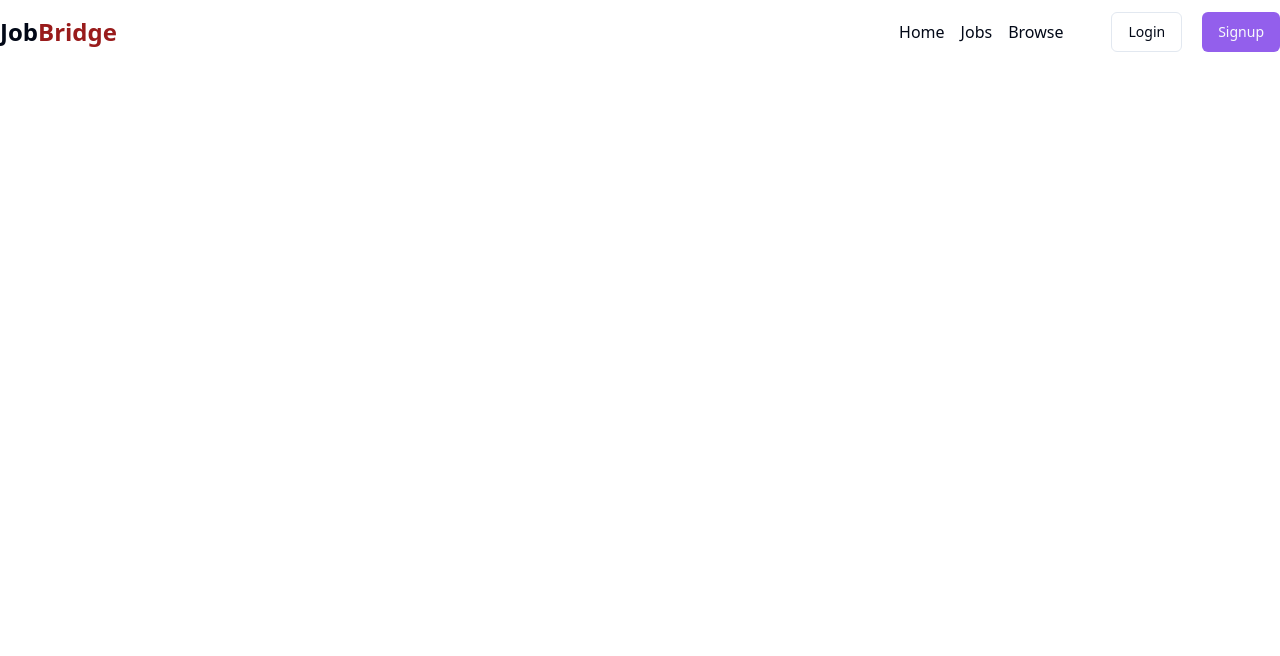
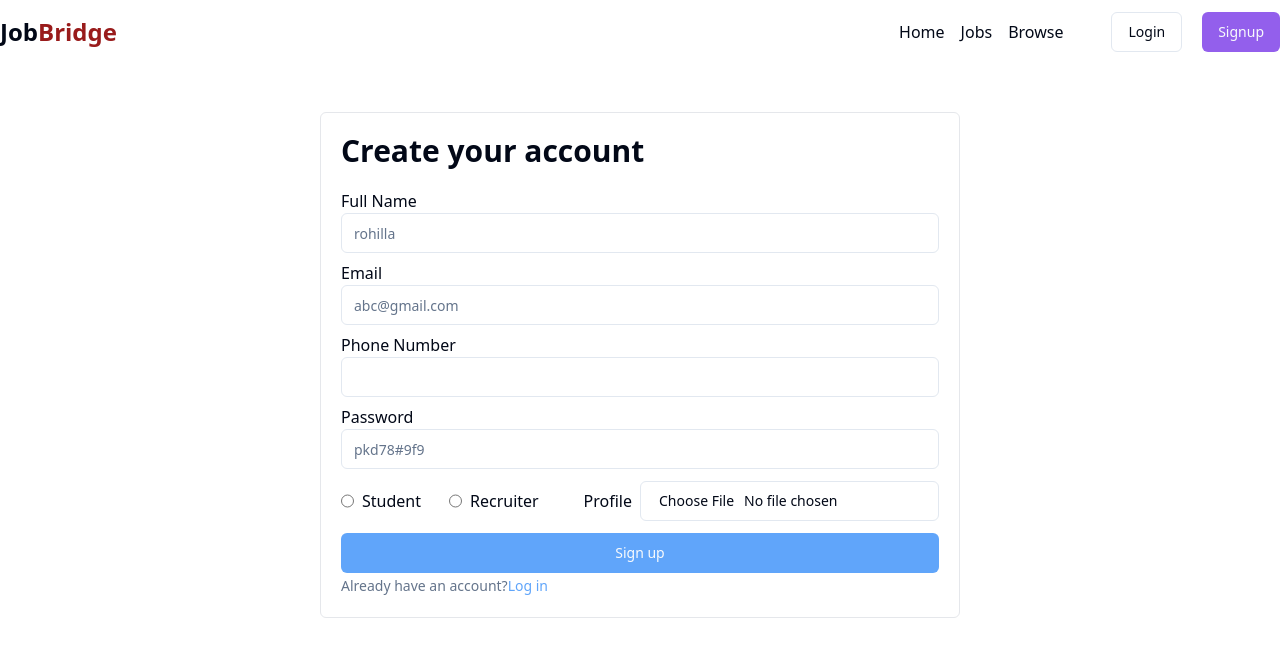
Before and after one commit to priyan2003/JobBridge, a React (Vite) app in the folder FrontEnd/: page /signup in a window 1280 px wide. Shown: the top 656 px of the page. Built offline with nearby package versions, Linux system fonts and the light colour scheme.

Commit message:
Create login and sign up pages

```diff
--- a/FrontEnd/package.json
+++ b/FrontEnd/package.json
@@ -11,7 +11,9 @@
   },
   "dependencies": {
     "@radix-ui/react-avatar": "^1.1.2",
+    "@radix-ui/react-label": "^2.1.1",
     "@radix-ui/react-popover": "^1.1.5",
+    "@radix-ui/react-radio-group": "^1.2.2",
     "@radix-ui/react-slot": "^1.1.1",
     "@reduxjs/toolkit": "^2.5.1",
     "axios": "^1.7.9",
--- a/FrontEnd/src/App.jsx
+++ b/FrontEnd/src/App.jsx
@@ -3,12 +3,27 @@ import reactLogo from './assets/react.svg'
 import viteLogo from '/vite.svg'
 import './App.css'
 import Navbar from './components/shared/Navbar'
+import { createBrowserRouter, RouterProvider,Route ,createRoutesFromElements} from 'react-router-dom'
+import Home from './components/Home'
+import Login from './components/auth/Login'
+import Signup from './components/auth/Signup'
+import Layout from './Layout'
+
+const appRouter = createBrowserRouter(
+  createRoutesFromElements(
+    <Route path='/' element={<Layout/>}>
+      <Route path='' element={<Home/>}/>
+      <Route path='login' element={<Login/>}/>
+      <Route path='signup' element={<Signup/>}/>
+    </Route>
+  )
+)
 
 function App() {
 
   return (
     <>
-      <Navbar/>
+      <RouterProvider router={appRouter}/>
     </>
   )
 }
--- /dev/null
+++ b/FrontEnd/src/Layout.jsx
@@ -0,0 +1,14 @@
+import React from 'react'
+import Navbar from './components/shared/Navbar'
+import { Outlet } from 'react-router-dom'
+
+function Layout() {
+  return (
+    <>
+    <Navbar/>
+    <Outlet/>
+    </>
+  )
+}
+
+export default Layout
--- /dev/null
+++ b/FrontEnd/src/components/Home.jsx
@@ -0,0 +1,11 @@
+import React from 'react'
+import Navbar from './shared/Navbar'
+
+function Home() {
+  return (
+    <div>
+    </div>
+  )
+}
+
+export default Home
--- /dev/null
+++ b/FrontEnd/src/components/auth/Login.jsx
@@ -0,0 +1,56 @@
+import React from "react";
+import Navbar from "../shared/Navbar";
+import { Label } from "@radix-ui/react-label";
+import { Input } from "../ui/input";
+import { RadioGroup, RadioGroupItem } from "../ui/radio-group";
+import { Button } from "../ui/button";
+import { Link } from "react-router-dom";
+
+function Login() {
+  return (
+    <div>
+      <div className="flex items-center justify-center max-w-7xl mx-auto">
+        <form
+          action=""
+          className="w-1/2 border border-gray-200 rounded-md p-5 my-12"
+        >
+          <h1 className="font-bold text-3xl mb-5">Log in</h1>
+          <div className="my-2">
+            <Label>Email</Label>
+            <Input type="email" placeholder="abc@gmail.com" />
+          </div>
+          <div className="my-2">
+            <Label>Password</Label>
+            <Input type="password" placeholder="pkd78#9f9" />
+          </div>
+          <div className="flex items-center justify-between my-3">
+            <RadioGroup defaultValue="Student" className="flex gap-7">
+              <div className="flex items-center space-x-2">
+                <Input
+                 type="radio"
+                 name="role"
+                 value ="student"
+                 className="cursor-pointer"
+                />
+                <Label htmlFor="r1">Student</Label>
+              </div>
+              <div className="flex items-center space-x-2">
+              <Input
+                 type="radio"
+                 name="role"
+                 value ="recruiter"
+                 className="cursor-pointer"
+                />
+                <Label htmlFor="r2">Recruiter</Label>
+              </div>
+            </RadioGroup>
+          </div>
+          <Button type="submit" className="w-full bg-blue-400 hover:bg-blue-500">Sign in</Button>
+          <span className="text-sm text-muted-foreground">Don’t have an account?<Link to="/signup" className="text-blue-400">Sign up</Link></span>
+        </form>
+      </div>
+    </div>
+  );
+}
+
+export default Login;
--- /dev/null
+++ b/FrontEnd/src/components/auth/Signup.jsx
@@ -0,0 +1,72 @@
+import React from "react";
+import Navbar from "../shared/Navbar";
+import { Label } from "@radix-ui/react-label";
+import { Input } from "../ui/input";
+import { RadioGroup, RadioGroupItem } from "../ui/radio-group";
+import { Button } from "../ui/button";
+import { Link } from "react-router-dom";
+
+function Signup() {
+  return (
+    <div>
+      <div className="flex items-center justify-center max-w-7xl mx-auto">
+        <form
+          action=""
+          className="w-1/2 border border-gray-200 rounded-md p-5 my-12"
+        >
+          <h1 className="font-bold text-3xl mb-5">Create your account</h1>
+          <div className="my-2">
+            <Label>Full Name</Label>
+            <Input type="text" placeholder="rohilla" />
+          </div>
+          <div className="my-2">
+            <Label>Email</Label>
+            <Input type="email" placeholder="abc@gmail.com" />
+          </div>
+          <div className="my-2">
+            <Label>Phone Number</Label>
+            <Input type="Number" placeholder="" />
+          </div>
+          <div className="my-2">
+            <Label>Password</Label>
+            <Input type="password" placeholder="pkd78#9f9" />
+          </div>
+          <div className="flex items-center justify-between my-3">
+            <RadioGroup defaultValue="Student" className="flex gap-7">
+              <div className="flex items-center space-x-2">
+                <Input
+                 type="radio"
+                 name="role"
+                 value ="student"
+                 className="cursor-pointer"
+                />
+                <Label htmlFor="r1">Student</Label>
+              </div>
+              <div className="flex items-center space-x-2">
+              <Input
+                 type="radio"
+                 name="role"
+                 value ="recruiter"
+                 className="cursor-pointer"
+                />
+                <Label htmlFor="r2">Recruiter</Label>
+              </div>
+            </RadioGroup>
+            <div className="flex items-center gap-2">
+                <Label>Profile</Label>
+                <Input
+                 accept="image/*"
+                 type = "file"
+                 className = "cursor-pointer"
+                />
+            </div>
+          </div>
+          <Button type="submit" className="w-full bg-blue-400 hover:bg-blue-500">Sign up</Button>
+          <span className="text-sm text-muted-foreground">Already have an account?<Link to="/login" className="text-blue-400">Log in</Link></span>
+        </form>
+      </div>
+    </div>
+  );
+}
+
+export default Signup;
--- a/FrontEnd/src/components/shared/Navbar.jsx
+++ b/FrontEnd/src/components/shared/Navbar.jsx
@@ -7,6 +7,7 @@ import {
 import { Avatar, AvatarImage } from "@radix-ui/react-avatar";
 import { LogOut, User2 } from "lucide-react";
 import { Button } from "../ui/button";
+import { Link } from "react-router-dom";
 const Navbar = () => {
   const user = false;
   return (
@@ -27,8 +28,8 @@ const Navbar = () => {
           </ul>
           {!user ? (
             <div className="flex items-center gap-5">
-              <Button variant="outline" className="">Login</Button>
-              <Button className="bg-[#935fec] hover:bg-[#6b44ab]">Signup</Button>
+               <Link to="/login"><Button variant="outline" className="">Login</Button></Link>
+               <Link to="/signup"><Button className="bg-[#935fec] hover:bg-[#6b44ab]">Signup</Button></Link>
             </div>
           ) : (
             <Popover>
--- /dev/null
+++ b/FrontEnd/src/components/ui/input.jsx
@@ -0,0 +1,19 @@
+import * as React from "react"
+
+import { cn } from "@/lib/utils"
+
+const Input = React.forwardRef(({ className, type, ...props }, ref) => {
+  return (
+    (<input
+      type={type}
+      className={cn(
+        "flex h-10 w-full rounded-md border border-input bg-background px-3 py-2 text-base ring-offset-background file:border-0 file:bg-transparent file:text-sm file:font-medium file:text-foreground placeholder:text-muted-foreground focus-visible:outline-none focus-visible:ring-2 focus-visible:ring-ring focus-visible:ring-offset-2 disabled:cursor-not-allowed disabled:opacity-50 md:text-sm",
+        className
+      )}
+      ref={ref}
+      {...props} />)
+  );
+})
+Input.displayName = "Input"
+
+export { Input }
--- /dev/null
+++ b/FrontEnd/src/components/ui/label.jsx
@@ -0,0 +1,16 @@
+import * as React from "react"
+import * as LabelPrimitive from "@radix-ui/react-label"
+import { cva } from "class-variance-authority";
+
+import { cn } from "@/lib/utils"
+
+const labelVariants = cva(
+  "text-sm font-medium leading-none peer-disabled:cursor-not-allowed peer-disabled:opacity-70"
+)
+
+const Label = React.forwardRef(({ className, ...props }, ref) => (
+  <LabelPrimitive.Root ref={ref} className={cn(labelVariants(), className)} {...props} />
+))
+Label.displayName = LabelPrimitive.Root.displayName
+
+export { Label }
--- /dev/null
+++ b/FrontEnd/src/components/ui/radio-group.jsx
@@ -0,0 +1,29 @@
+import * as React from "react"
+import * as RadioGroupPrimitive from "@radix-ui/react-radio-group"
+import { Circle } from "lucide-react"
+
+import { cn } from "@/lib/utils"
+
+const RadioGroup = React.forwardRef(({ className, ...props }, ref) => {
+  return (<RadioGroupPrimitive.Root className={cn("grid gap-2", className)} {...props} ref={ref} />);
+})
+RadioGroup.displayName = RadioGroupPrimitive.Root.displayName
+
+const RadioGroupItem = React.forwardRef(({ className, ...props }, ref) => {
+  return (
+    (<RadioGroupPrimitive.Item
+      ref={ref}
+      className={cn(
+        "aspect-square h-4 w-4 rounded-full border border-primary text-primary ring-offset-background focus:outline-none focus-visible:ring-2 focus-visible:ring-ring focus-visible:ring-offset-2 disabled:cursor-not-allowed disabled:opacity-50",
+        className
+      )}
+      {...props}>
+      <RadioGroupPrimitive.Indicator className="flex items-center justify-center">
+        <Circle className="h-2.5 w-2.5 fill-current text-current" />
+      </RadioGroupPrimitive.Indicator>
+    </RadioGroupPrimitive.Item>)
+  );
+})
+RadioGroupItem.displayName = RadioGroupPrimitive.Item.displayName
+
+export { RadioGroup, RadioGroupItem }
```
Also changed, not shown: 1 other file (tests, documents, lock files or other folders).
